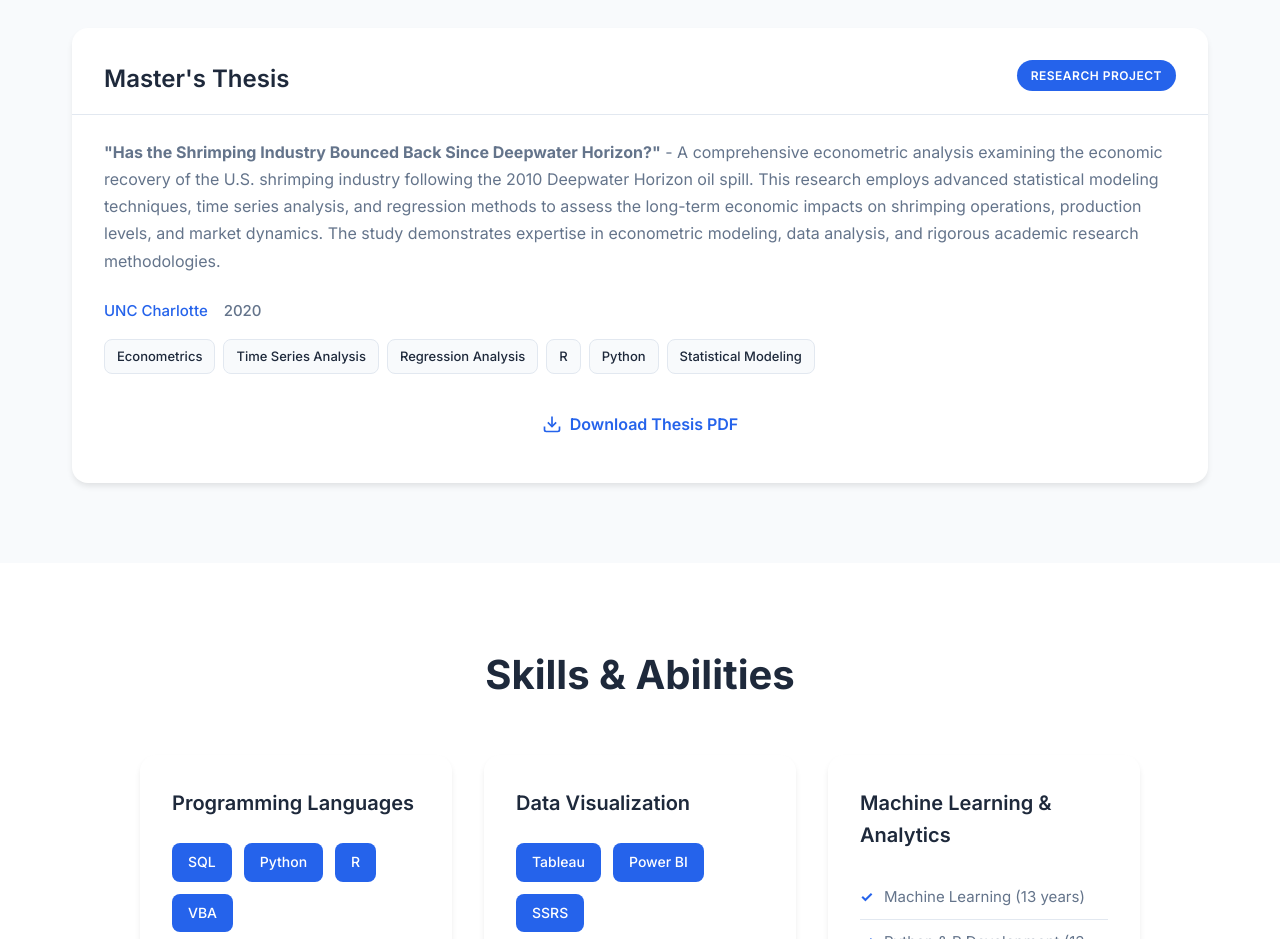
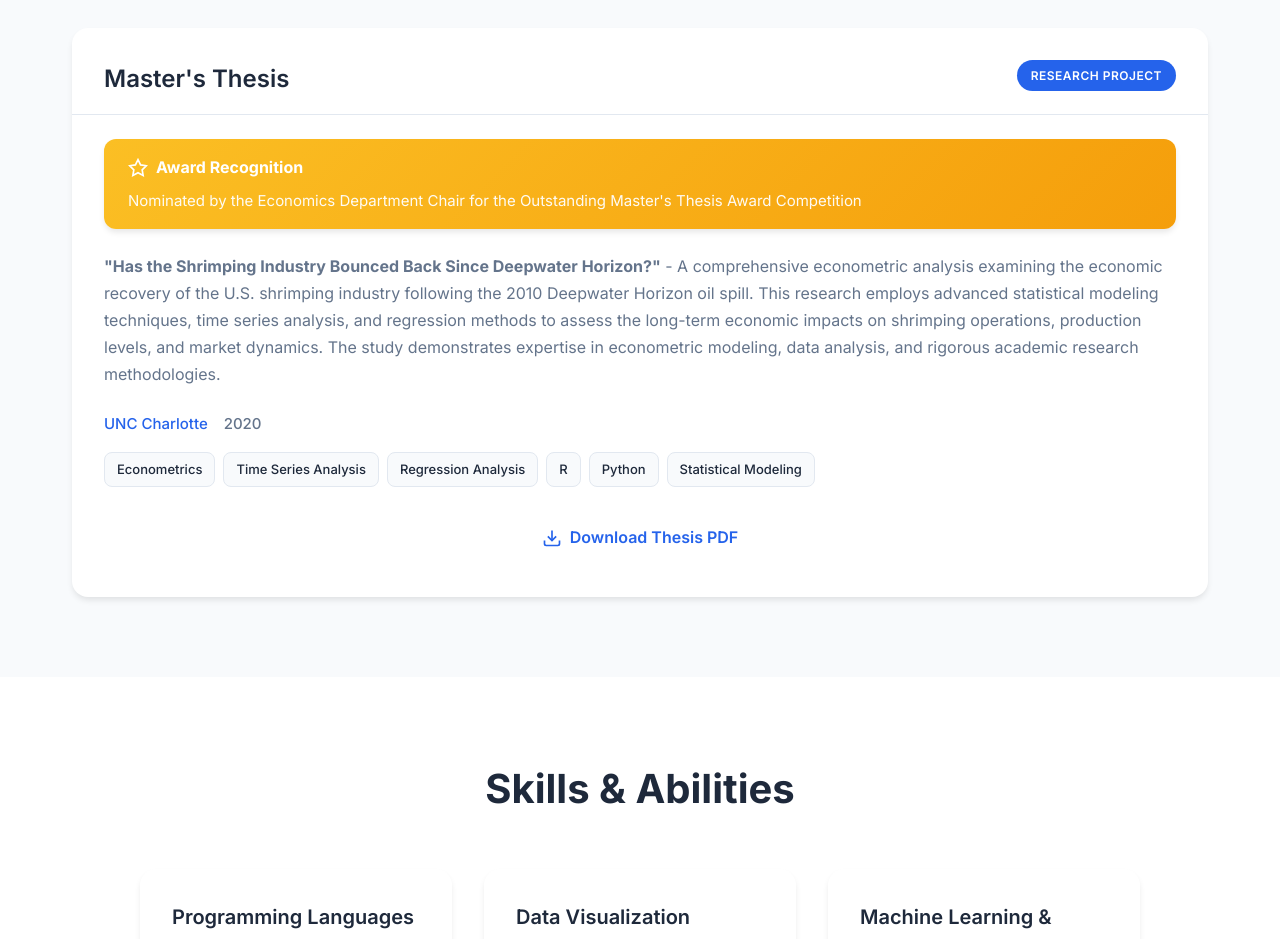
Before and after one commit to jbrowns2/personal-site, a plain HTML site: page index.html in a window 1280 px wide. Shown: the part 3540-4479 px from the top of the page. Drawn offline with Linux system fonts and the light colour scheme.

Commit message:
Add Outstanding Master's Thesis Award nomination recognition to thesis project

```diff
--- a/index.html
+++ b/index.html
@@ -277,6 +277,17 @@
                         <span class="project-type">Research Project</span>
                     </div>
                     <div class="project-content">
+                        <div class="project-achievement" style="background: linear-gradient(135deg, #fbbf24 0%, #f59e0b 100%); color: white; padding: 1rem 1.5rem; border-radius: 0.75rem; margin-bottom: 1.5rem; box-shadow: 0 4px 6px -1px rgb(0 0 0 / 0.1);">
+                            <strong style="display: flex; align-items: center; gap: 0.5rem;">
+                                <svg width="20" height="20" viewBox="0 0 24 24" fill="none" stroke="currentColor" stroke-width="2" style="flex-shrink: 0;">
+                                    <path d="M12 2L15.09 8.26L22 9.27L17 14.14L18.18 21.02L12 17.77L5.82 21.02L7 14.14L2 9.27L8.91 8.26L12 2Z"></path>
+                                </svg>
+                                Award Recognition
+                            </strong>
+                            <p style="margin: 0.5rem 0 0 0; font-size: 0.9375rem; opacity: 0.95;">
+                                Nominated by the Economics Department Chair for the Outstanding Master's Thesis Award Competition
+                            </p>
+                        </div>
                         <p class="project-description">
                             <strong>"Has the Shrimping Industry Bounced Back Since Deepwater Horizon?"</strong> - A comprehensive
                             econometric analysis examining the economic recovery of the U.S. shrimping industry following the
```
